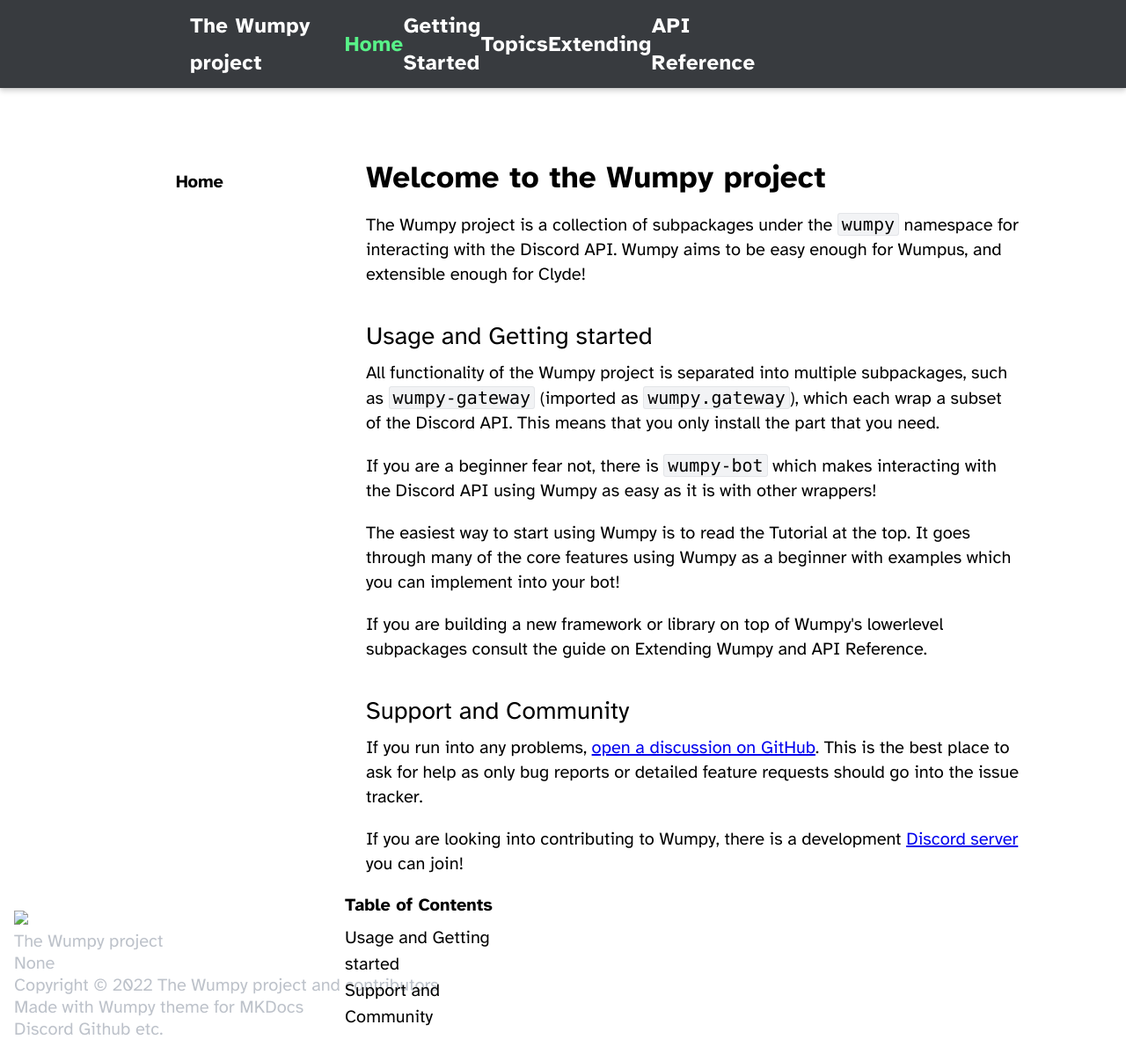
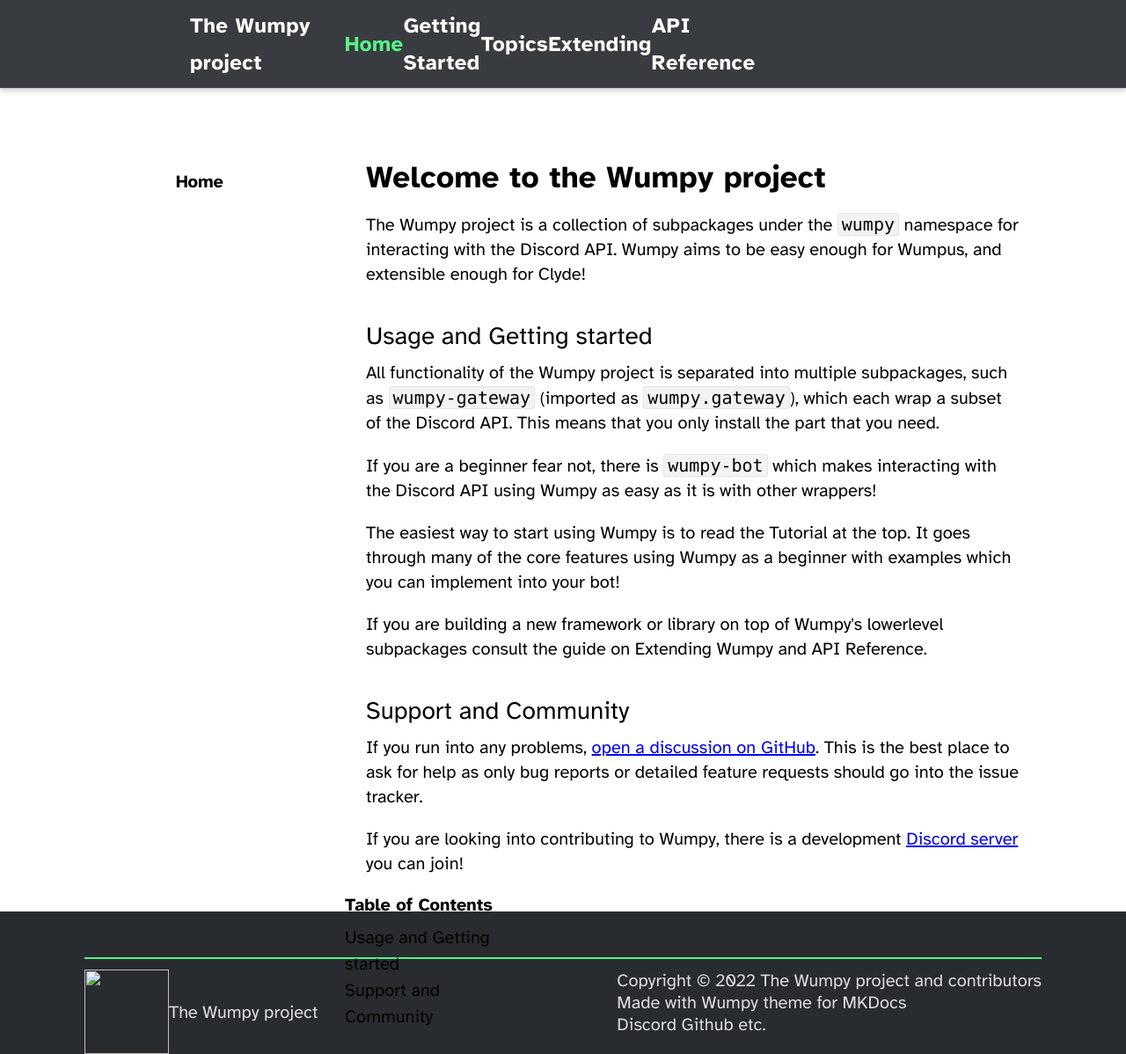
Before and after one commit to wumpyproject/docs, an MkDocs documentation site: the page built from docs/index.md, in a window 1280 px wide. Shown: the whole page at 88% size. Built offline with MkDocs 1.6.1, drawn with Linux system fonts in a browser that asks for light colours.

Commit message:
Style new footer for rework

```diff
--- a/theme/css/partials/footer.css
+++ b/theme/css/partials/footer.css
@@ -1,26 +1,35 @@
 footer {
-  background-color: var(--branding-not-quite-black);
-  color: rgb(189, 194, 202);
-  padding: 1rem;
+  display: flex;
+
+  padding-left: 96px;
+  padding-right: 96px;
+
+  align-items: center;
+  justify-content: center;
+
+  color: var(--background-white);
+  background-color: var(--footer-background);
 }
 
-.footer-nav {
-  color: var(--footer-color);
+.footer-content {
   display: flex;
-  justify-content: space-between;
+
+
+  margin-top: 3.25rem;
+  border-top: 2px solid var(--accent-color);
+  padding-top: 0.75rem;
+
+  flex-grow: 1;
+  max-width: 88rem;
 }
 
-.footer-link:hover, .footer-link:active, .focus-theme-link:focus {
-  color: var(--footer-color);
-  text-decoration: underline;
+.footer-branding {
+  display: flex;
+  align-items: center;
 }
 
-footer hr {
-  height: 1px;
-  background-color: var(--primary-color);
-  border: none;
+.footer-description {
+  flex-grow: 1;
+
+  font-style: italic;
 }
-
-.footer-made-with {
-  color: var(--footer-made-with);
-}
--- a/theme/partials/footer.html
+++ b/theme/partials/footer.html
@@ -1,9 +1,7 @@
 <footer>
   <div class="footer-content">
-    <div>
-      <div>
-        <img src="{{ config.theme.logo | url }}" />
-      </div>
+    <div class="footer-branding">
+      <img src="{{ config.theme.logo | url }}" width="96" height="96" />
 
       <div>
         <div>
@@ -20,10 +18,10 @@
       </div>
     </div>
 
-    <div>
+    <div class="footer-description">
       {% if config.theme.footer and config.theme.footer.description %}
         {{ config.theme.footer.description }}
-      {% else %}
+      {% elif config.site_description %}
         {{ config.site_description }}
       {% endif %}
     </div>
```
